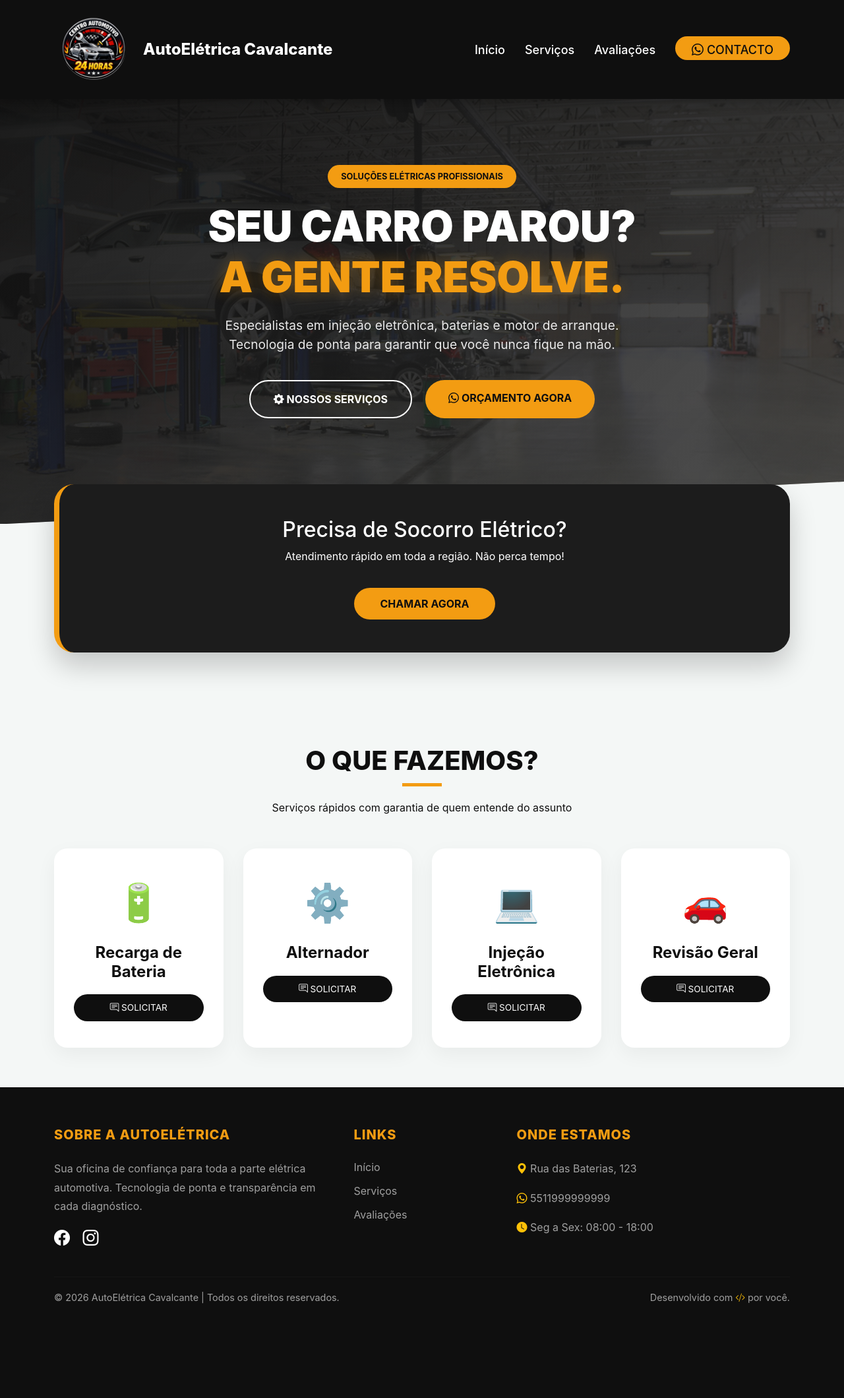
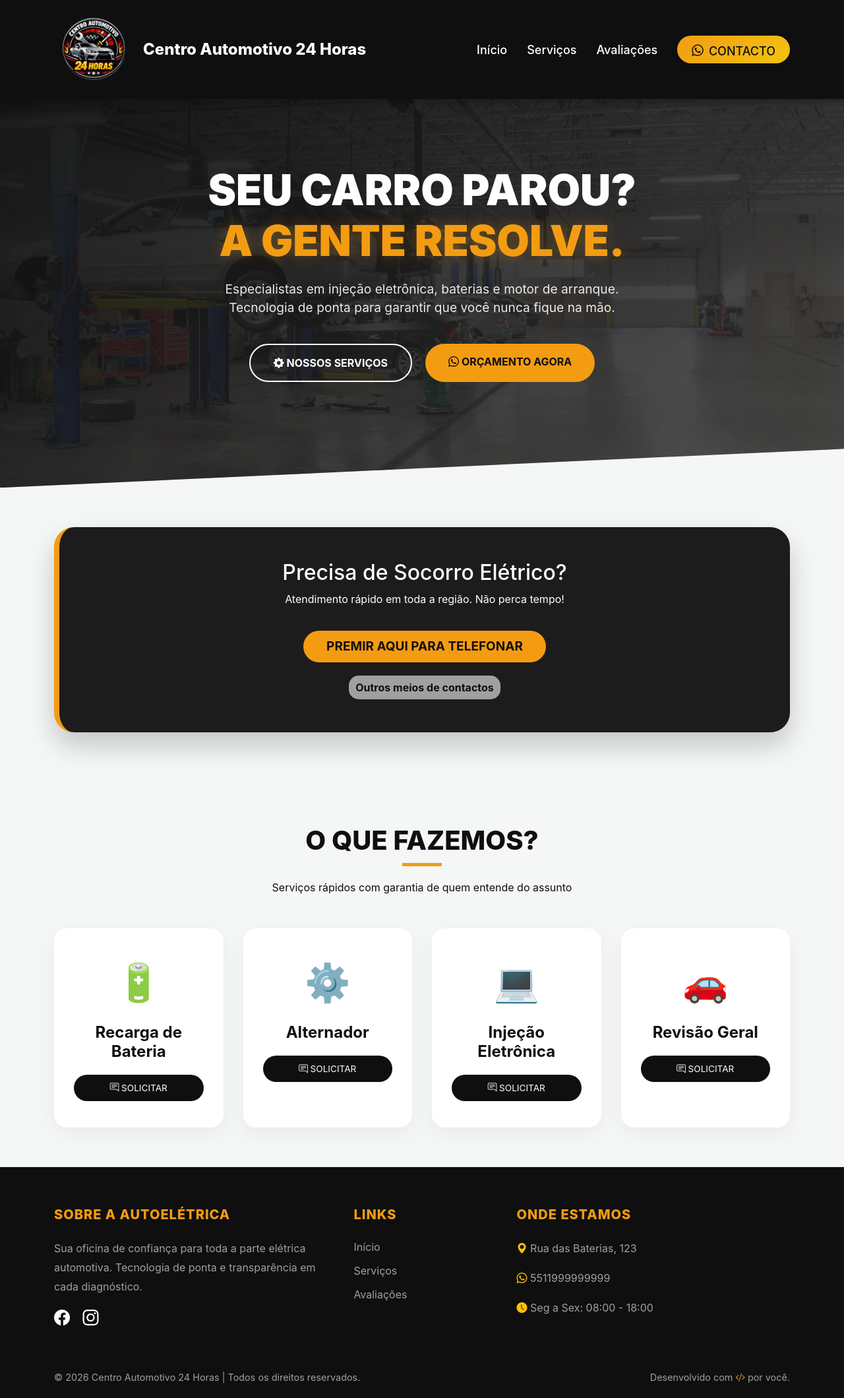
Before and after one commit to GuiRodri06/AutoeletricaCavalcante, a Node server app: page / in a window 1280 px wide. Shown: the whole page at 66% size. Before the commit the page ends 1976 px from the top, so only its background shows below. Run offline with Node 20, Linux system fonts and the light colour scheme.

Commit message:
Alguns ajustes no index

```diff
--- a/public/css/style.css
+++ b/public/css/style.css
@@ -98,16 +98,73 @@ body {
 
 /* Botões do Header */
 .btn-nav-contact {
-    background-color: var(--primary) !important;
+    position: relative;
+    /* Um degradê mais suave, menos "alaranjado" */
+    background: linear-gradient(135deg, var(--primary) 0%, #f1c40f 100%);
     color: var(--dark) !important;
-    padding: 10px 25px;
+
+    /* Diminuí um pouco o padding para não ficar gigante */
+    padding: 10px 22px;
     border-radius: 50px;
+
+    /* Peso 700 é negrito, mas não "gordo" como o 800 */
     font-weight: 700;
+    font-size: 0.9rem;
+    text-decoration: none;
+
+    display: flex;
+    align-items: center;
+    gap: 8px;
+
+    /* Transição suave para tudo */
+    transition: all 0.3s ease;
+
+    /* Sombra bem sutil, só para dar profundidade */
+    box-shadow: 0 4px 10px rgba(0, 0, 0, 0.1);
+    border: none;
+    overflow: hidden;
 }
 
+/* Ícone de WhatsApp */
+.btn-nav-contact i {
+    font-size: 1.1rem;
+}
+
+/* Efeito de Brilho (Shine) - Mantive, mas ele só acontece no HOVER */
+.btn-nav-contact::before {
+    content: "";
+    position: absolute;
+    top: 0;
+    left: -100%;
+    width: 100%;
+    height: 100%;
+    background: linear-gradient(
+        120deg,
+        transparent,
+        rgba(255, 255, 255, 0.3),
+        transparent
+    );
+    transition: all 0.6s;
+}
+
+/* --- ESTADOS DE INTERAÇÃO --- */
+
 .btn-nav-contact:hover {
-    background-color: var(--primary-dark) !important;
+    /* Ele cresce de leve, sem exageros */
     transform: translateY(-2px);
+    box-shadow: 0 6px 15px rgba(243, 156, 18, 0.3);
+    /* No hover ele ganha um pouco mais de vida */
+    filter: brightness(1.05);
+}
+
+/* O brilho atravessa o botão apenas quando o mouse passa */
+.btn-nav-contact:hover::before {
+    left: 100%;
+}
+
+/* O ícone dá um leve "pulo" para cima */
+.btn-nav-contact:hover i {
+    transform: translateY(-1px);
 }
 
 .mobile-nav {
@@ -134,17 +191,6 @@ body {
     background-attachment: fixed;
     clip-path: polygon(0 0, 100% 0, 100% 90%, 0% 100%);
     color: var(--light);
-}
-
-.hero-badge {
-    background: var(--primary);
-    color: var(--dark);
-    padding: 8px 20px;
-    border-radius: 50px;
-    font-weight: bold;
-    font-size: 0.8rem;
-    display: inline-block;
-    margin-bottom: 20px;
 }
 
 .hero-section h1 {
@@ -193,12 +239,12 @@ body {
     transition: 0.3s;
 }
 
-.btn-hero-main:hover { background: var(--primary-dark); transform: translateY(-3px); }
+.btn-hero-main:hover { background: var(--light); }
 .btn-hero-outline:hover { background: var(--light); color: var(--dark); }
 
 /* --- SEÇÃO CTA (SOCORRO EMERGENCIAL) --- */
 .cta-emergency {
-    margin-top: -60px; /* Faz a caixa subir sobre o hero */
+    margin-top: 60px; /* Faz a caixa subir sobre o hero */
     position: relative;
     z-index: 10;
     margin-bottom: 80px;
@@ -218,8 +264,20 @@ body {
     display: inline-block;
     background: var(--primary);
     color: var(--dark);
-    padding: 12px 40px;
+    padding: 10px 35px;
     border-radius: 50px;
+    text-decoration: none;
+    font-size: 19px;
+    font-weight: bold;
+    margin-top: 20px;
+}
+
+.outher-cnt {
+    display: inline-block;
+    background: var(--text-muted);
+    color: var(--dark);
+    padding: 6px 10px;
+    border-radius: 15px;
     text-decoration: none;
     font-weight: bold;
     margin-top: 20px;
--- a/src/models/AutoeletricaModel.js
+++ b/src/models/AutoeletricaModel.js
@@ -2,7 +2,7 @@
 
 const AutoeletricaModel = {
     getCompanyData: () => ({
-        nome: "AutoElétrica Cavalcante",
+        nome: "Centro Automotivo 24 Horas",
         whatsapp: "5511999999999",
         endereco: "Rua das Baterias, 123",
         horario: "Segunda a Segunda: Atendimento 24 horas",
--- a/views/pages/index.ejs
+++ b/views/pages/index.ejs
@@ -10,7 +10,6 @@
         <section class="hero-section">
             <div class="container">
                 <div class="hero-content">
-                    <span class="hero-badge">SOLUÇÕES ELÉTRICAS PROFISSIONAIS</span>
                     <h1>SEU CARRO PAROU? <br> <span>A GENTE RESOLVE.</span></h1>
                     <p>
                         Especialistas em injeção eletrônica, baterias e motor de arranque.
@@ -33,7 +32,8 @@
                 <div class="cta-box">
                     <h2>Precisa de Socorro Elétrico?</h2>
                     <p>Atendimento rápido em toda a região. Não perca tempo!</p>
-                    <a href="https://wa.me/<%= empresa.whatsapp %>" class="btn-cta">CHAMAR AGORA</a>
+                    <a href="tel:+<%= empresa.whatsapp %>" class="btn-cta">PREMIR AQUI PARA TELEFONAR</a> <br>
+                    <a href="USAR A PAGINAS DE CONTATOS AQUI" class="outher-cnt">Outros meios de contactos</a>
                 </div>
             </div>
         </section>
```
